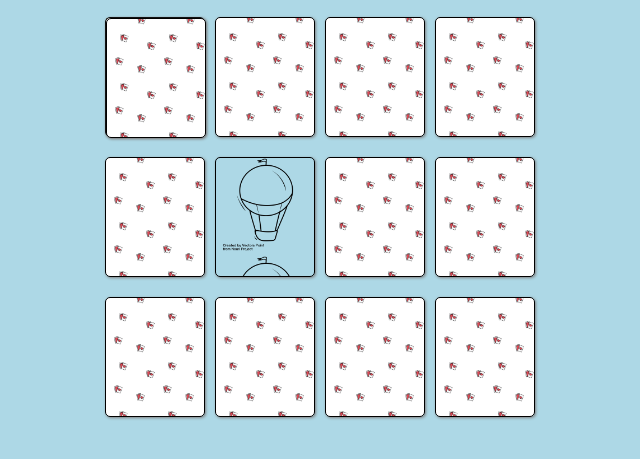
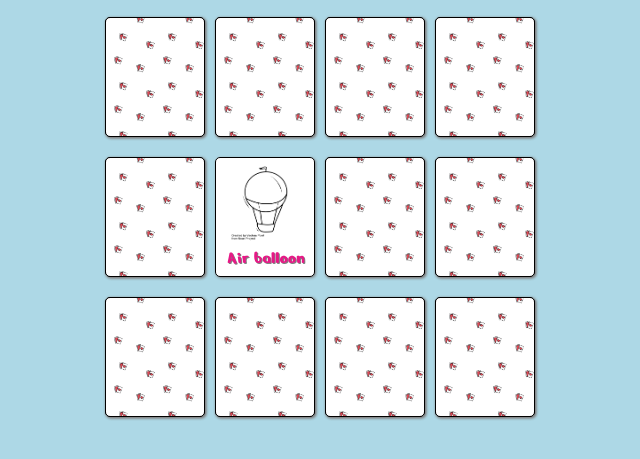
Before and after one commit to laura-caldaronello/html-css-memory, a plain HTML site: page index.html in a window 1280 px wide. Shown: the part 83-542 px from the top of the page, without its empty margins (320-960 px from the left). Drawn offline with Linux system fonts and the light colour scheme.

Commit message:
Main completo

```diff
--- a/css/style.css
+++ b/css/style.css
@@ -41,11 +41,6 @@ main {
   position: relative;
   width: 100px;
   height: inherit;
-  border-radius: 5px;
-  border: 1px solid black;
-  box-shadow: 1px 1px 3px grey;
-  background-image: url(../img/pattern.png);
-  background-size: contain;
 }
 
 .card:not(:first-child) {
@@ -70,26 +65,53 @@ main {
   display: none;
 }
 
+.uncovered {
+  display: none;
+}
+
 .card > div:first-child {
   position: absolute;
-  z-index: -1;
-  background-color: yellow;
-  /* margin: auto;
-  padding-top: 70%; */
-}
-
-.card:hover {
+  width: inherit;
+  height: inherit;
   background-repeat: no-repeat;
   background-position: 50% 20%;
   background-size: 80%;
   background-color: white;
-  z-index: -2;
+  z-index: -1;
 }
 
-span {
+.balloon > span::before {
+  content: 'Air balloon';
+}
+
+.bicycle > span::before {
+  content: 'Bicycle';
+}
+
+.ship > span::before {
+  content: 'Cruise ship';
+}
+
+.submarine > span::before {
+  content: 'Submarine';
+}
+
+.tractor > span::before {
+  content: 'Tractor';
+}
+
+.tram > span::before {
+  content: 'Tram';
+}
+
+.card span {
   position: absolute;
-  top: 70%;
-  margin: auto;
+  width: inherit;
+  top: 75%;
+  text-align: center;
+  font-size: 18px;
+  color: rgb(230 25 134);
+  text-shadow: 1px 1px grey;
 }
 
 .balloon {
@@ -97,13 +119,21 @@ span {
 }
 
 .bicycle {
-
+  background-image: url(../img/noun_Bicycle_3134821.png);
 }
 
-.ship
+.ship {
+  background-image: url(../img/noun_Cruise_Ship_3134824.png);
+}
 
-.submarine
+.submarine {
+  background-image: url(../img/noun_Submarine_3134738.png);
+}
 
-.tractor
+.tractor {
+  background-image: url(../img/noun_Tractor_3134797.png);
+}
 
-.tram
+.tram {
+  background-image: url(../img/noun_Tram_3134750.png);
+}
--- a/index.html
+++ b/index.html
@@ -16,37 +16,70 @@
       <div class="line">
         <div class="card">
           <div class="border balloon">
-            <span>Balloon</span>
+            <span></span>
           </div>
           <div class="border pattern"></div>
         </div><div class="card">
-
+          <div class="border ship">
+            <span></span>
+          </div>
+          <div class="border pattern"></div>
         </div><div class="card">
-
+          <div class="border bicycle">
+            <span></span>
+          </div>
+          <div class="border pattern"></div>
         </div><div class="card">
-
+          <div class="border submarine">
+            <span></span>
+          </div>
+          <div class="border pattern"></div>
         </div>
       </div>
       <div class="line">
         <div class="card">
-
-        </div><div class="card balloon uncovered">
-
+          <div class="border tractor">
+            <span></span>
+          </div>
+          <div class="border pattern"></div>
         </div><div class="card">
-
+          <div class="border balloon">
+            <span></span>
+          </div>
+          <div class="border pattern uncovered"></div>
         </div><div class="card">
-
+          <div class="border ship">
+            <span></span>
+          </div>
+          <div class="border pattern"></div>
+        </div><div class="card">
+          <div class="border tram">
+            <span></span>
+          </div>
+          <div class="border pattern"></div>
         </div>
       </div>
       <div class="line">
         <div class="card">
-
+          <div class="border bicycle">
+            <span></span>
+          </div>
+          <div class="border pattern"></div>
         </div><div class="card">
-
+          <div class="border tractor">
+            <span></span>
+          </div>
+          <div class="border pattern"></div>
         </div><div class="card">
-
+          <div class="border tram">
+            <span></span>
+          </div>
+          <div class="border pattern"></div>
         </div><div class="card">
-
+          <div class="border submarine">
+            <span></span>
+          </div>
+          <div class="border pattern"></div>
         </div>
       </div>
     </main>
```
